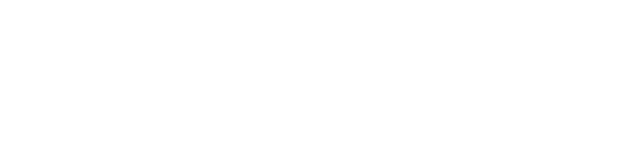
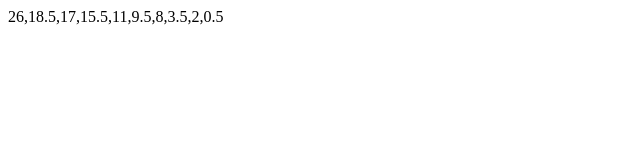
Before and after one commit to jimvickery/chaining, a plain HTML site: page index.html in a window 1280 px wide. Shown: the whole page, without its empty margins (0-640 px from the left). Drawn offline with Linux system fonts and the light colour scheme.

Commit message:
add js files

```diff
--- a/chaining.js
+++ b/chaining.js
@@ -10,5 +10,4 @@ console.log('in chaining.js');
 // integers array
 var integers = [13, 25, 6, 3, 11, 2, 18, 7, 21, 1, 29, 20, 12, 8];
 //chaining of integers array using conditions above
-let result = ((integers.sort(function(a, b){ return  b - a})).filter(n => n < 20)).map((x)=>{return(x*1.5)-1});
-console.log(result);
+document.getElementById('resultEl').innerHTML = ((integers.sort(function(a, b){ return  b - a})).filter(n => n < 20)).map((x)=>{return(x*1.5)-1});
--- a/index.html
+++ b/index.html
@@ -7,7 +7,8 @@
     <title>Document</title>
 </head>
 <body>
-
+    <!-- placeholder for array results -->
+    <div id = "resultEl"> </div>
 
     <script src = "chaining.js"></script>
 </body>
```
